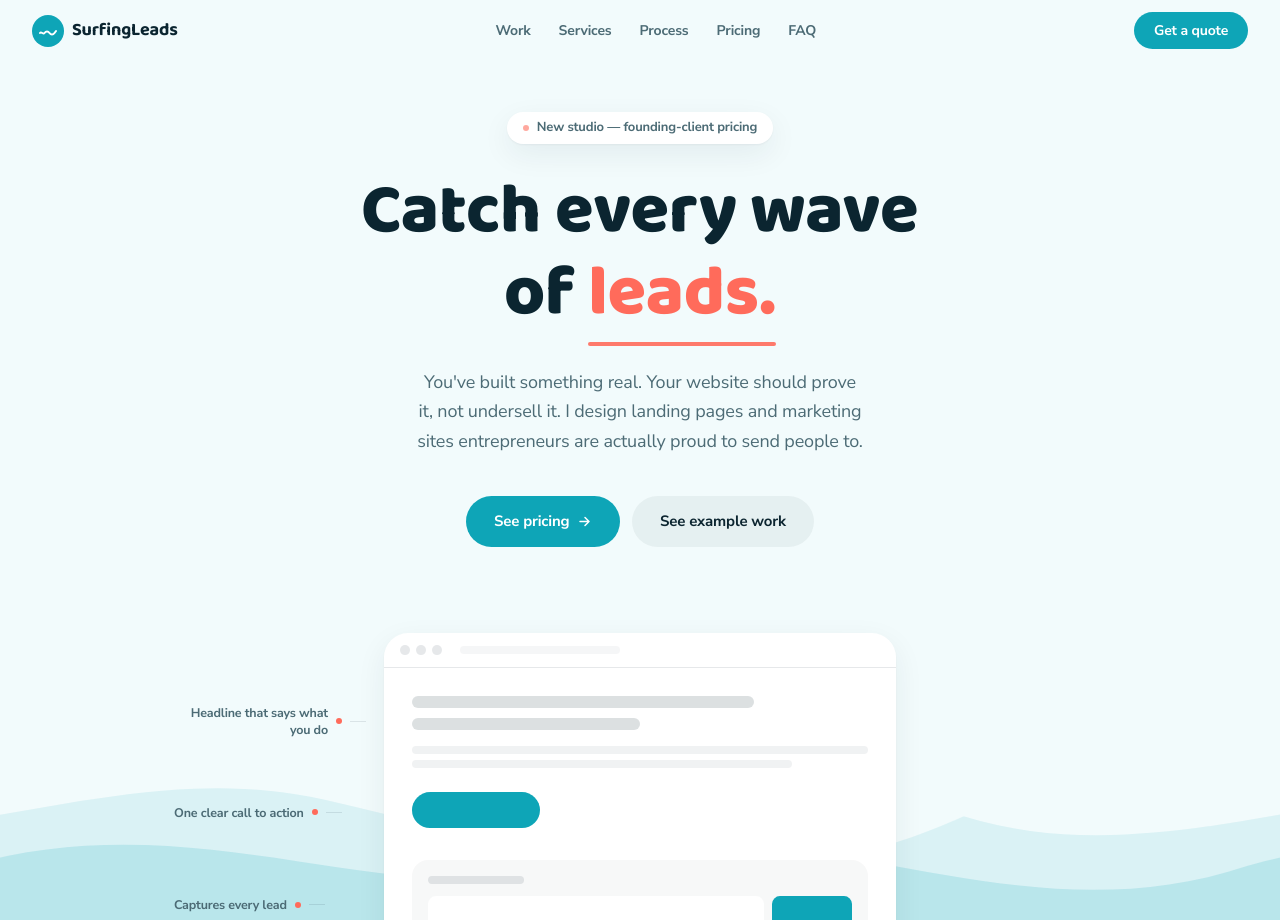
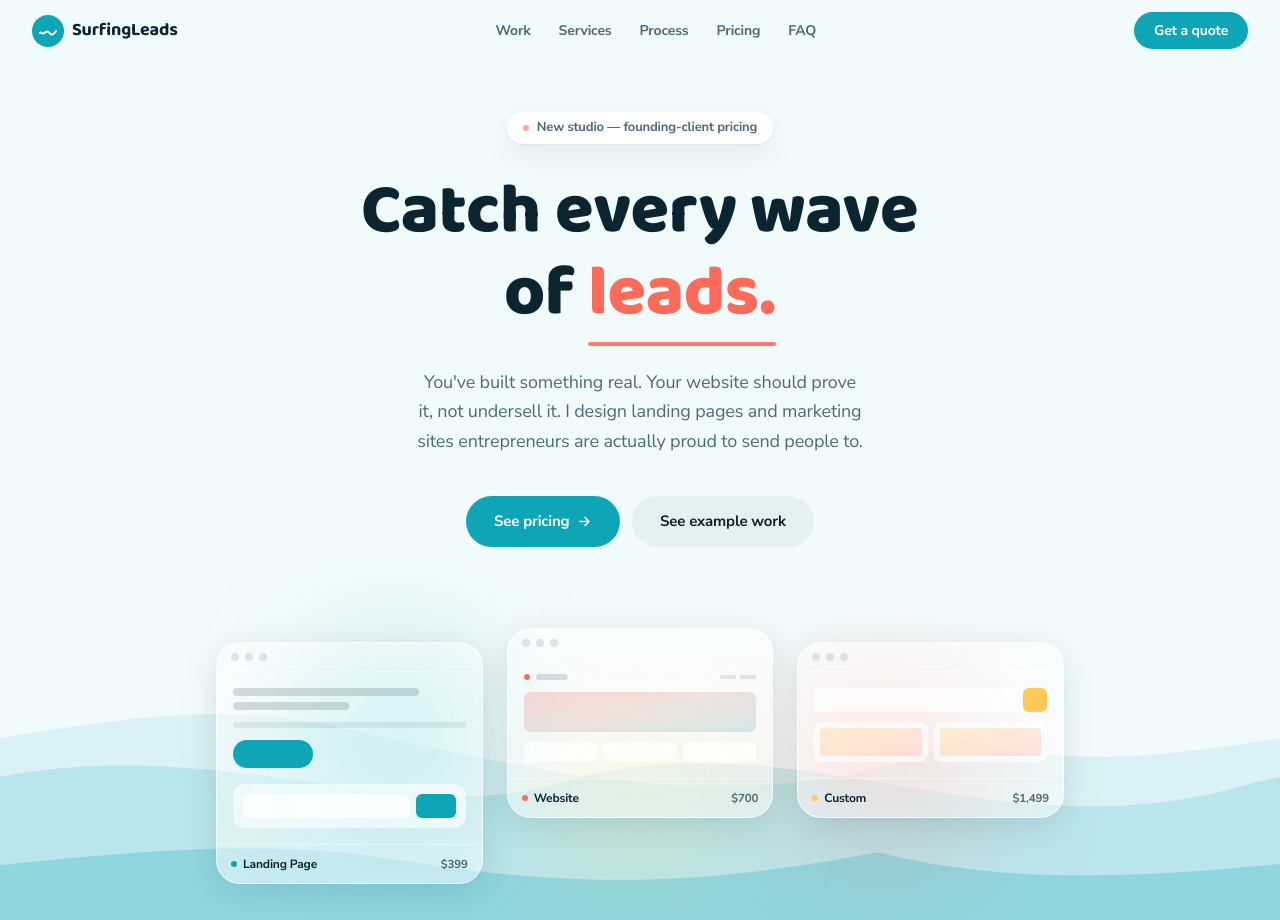
Before and after one commit to Umarzakwan7070/TESTING-, a Next.js app: page / in a window 1280 px wide. Shown: the top 920 px of the page. Built offline with nearby package versions, Linux system fonts and the light colour scheme.

Commit message:
Turn hero mockup into 3 glass cards (Landing Page/Website/Custom)
Only HeroShowcase.tsx changed — replaces the single annotated mockup
with three floating glass cards matching the real pricing tiers, each
with its own mock content and motion.

```diff
--- a/src/components/HeroShowcase.tsx
+++ b/src/components/HeroShowcase.tsx
@@ -4,81 +4,104 @@ import { motion } from "framer-motion";
 
 const EASE: [number, number, number, number] = [0.16, 1, 0.3, 1];
 
-const CALLOUTS = [
-  { top: "18%", label: "Headline that says what you do", delay: 1.5 },
-  { top: "47%", label: "One clear call to action", delay: 1.7 },
-  { top: "74%", label: "Captures every lead", delay: 1.9 },
-];
-
-function Callout({ top, label, delay }: { top: string; label: string; delay: number }) {
+function LandingPageMock() {
   return (
-    <motion.div
-      initial={{ opacity: 0, x: -12 }}
-      animate={{ opacity: 1, x: 0 }}
-      transition={{ duration: 0.6, delay, ease: EASE }}
-      style={{ top }}
-      className="absolute left-0 hidden w-48 -translate-x-[calc(100%+18px)] items-center gap-2 lg:flex"
-    >
-      <span className="text-right text-[12.5px] font-bold leading-snug text-ink-dim">{label}</span>
-      <span className="h-1.5 w-1.5 shrink-0 rounded-full bg-coral" />
-      <span className="h-px w-4 shrink-0 bg-line" />
-    </motion.div>
+    <div className="p-4">
+      <div className="h-2 w-4/5 rounded-full bg-ink/[0.16]" />
+      <div className="mt-1.5 h-2 w-1/2 rounded-full bg-ink/[0.16]" />
+      <div className="mt-3 h-1.5 w-full rounded-full bg-ink/[0.08]" />
+      <div className="mt-3 h-7 w-20 rounded-full bg-ocean" />
+      <div className="mt-4 rounded-xl bg-white/60 p-2.5">
+        <div className="flex gap-1.5">
+          <div className="h-6 flex-1 rounded-md bg-white/70" />
+          <div className="h-6 w-10 rounded-md bg-ocean" />
+        </div>
+      </div>
+    </div>
   );
 }
 
+function WebsiteMock() {
+  return (
+    <div className="p-4">
+      <div className="flex items-center gap-1.5">
+        <div className="h-1.5 w-1.5 rounded-full bg-coral" />
+        <div className="h-1.5 w-8 rounded-full bg-ink/[0.14]" />
+        <div className="ml-auto flex gap-1">
+          <div className="h-1 w-4 rounded-full bg-ink/10" />
+          <div className="h-1 w-4 rounded-full bg-ink/10" />
+        </div>
+      </div>
+      <div className="mt-3 h-10 w-full rounded-lg bg-gradient-to-br from-coral/25 to-ocean/20" />
+      <div className="mt-2.5 grid grid-cols-3 gap-1.5">
+        <div className="h-5 rounded bg-white/60" />
+        <div className="h-5 rounded bg-white/60" />
+        <div className="h-5 rounded bg-white/60" />
+      </div>
+    </div>
+  );
+}
+
+function CustomMock() {
+  return (
+    <div className="p-4">
+      <div className="flex gap-1.5">
+        <div className="h-6 flex-1 rounded-md bg-white/60" />
+        <div className="h-6 w-6 rounded-md bg-sun" />
+      </div>
+      <div className="mt-2.5 grid grid-cols-2 gap-1.5">
+        <div className="rounded-lg bg-white/60 p-1.5">
+          <div className="h-7 rounded bg-gradient-to-br from-sun/25 to-coral/20" />
+        </div>
+        <div className="rounded-lg bg-white/60 p-1.5">
+          <div className="h-7 rounded bg-gradient-to-br from-sun/25 to-coral/20" />
+        </div>
+      </div>
+    </div>
+  );
+}
+
+const CARDS = [
+  { key: "landing", label: "Landing Page", price: "$399", mock: LandingPageMock, dot: "bg-ocean", float: 0, delay: 1.1 },
+  { key: "website", label: "Website", price: "$700", mock: WebsiteMock, dot: "bg-coral", float: -14, delay: 1.25 },
+  { key: "custom", label: "Custom", price: "$1,499", mock: CustomMock, dot: "bg-sun", float: 0, delay: 1.4 },
+];
+
 export default function HeroShowcase() {
   return (
-    <motion.div
-      initial={{ opacity: 0, y: 40, scale: 0.94 }}
-      animate={{ opacity: 1, y: 0, scale: 1 }}
-      transition={{ duration: 0.9, delay: 1.0, ease: EASE }}
-      className="relative mx-auto mt-16 w-full max-w-lg lg:mt-24"
-    >
-      {CALLOUTS.map((c) => (
-        <Callout key={c.label} top={c.top} label={c.label} delay={c.delay} />
-      ))}
+    <div className="relative mx-auto mt-16 w-full max-w-4xl lg:mt-24">
+      <div className="pointer-events-none absolute inset-0 -z-10">
+        <div className="absolute left-[10%] top-0 h-48 w-48 rounded-full bg-ocean/20 blur-3xl" />
+        <div className="absolute right-[10%] top-10 h-48 w-48 rounded-full bg-coral/20 blur-3xl" />
+        <div className="absolute bottom-0 left-1/2 h-40 w-40 -translate-x-1/2 rounded-full bg-sun/20 blur-3xl" />
+      </div>
 
-      <motion.div
-        animate={{ y: [0, -10, 0] }}
-        transition={{ duration: 5, repeat: Infinity, ease: "easeInOut" }}
-        className="card overflow-hidden"
-      >
-        <div className="flex items-center gap-1.5 border-b border-line px-4 py-3">
-          <span className="h-2.5 w-2.5 rounded-full bg-ink/10" />
-          <span className="h-2.5 w-2.5 rounded-full bg-ink/10" />
-          <span className="h-2.5 w-2.5 rounded-full bg-ink/10" />
-          <span className="ml-3 h-2 flex-1 max-w-40 rounded-full bg-ink/[0.04]" />
-        </div>
-
-        <div className="p-7">
-          <div className="h-3 w-3/4 rounded-full bg-ink/[0.14]" />
-          <div className="mt-2.5 h-3 w-1/2 rounded-full bg-ink/[0.14]" />
-          <div className="mt-4 h-2 w-full rounded-full bg-ink/[0.06]" />
-          <div className="mt-1.5 h-2 w-5/6 rounded-full bg-ink/[0.06]" />
-
-          <div className="mt-6 h-9 w-32 rounded-full bg-ocean" />
-
-          <div className="mt-8 rounded-2xl bg-ink/[0.03] p-4">
-            <div className="h-2 w-24 rounded-full bg-ink/10" />
-            <div className="mt-3 flex gap-2">
-              <div className="h-9 flex-1 rounded-lg bg-white" />
-              <div className="h-9 w-20 rounded-lg bg-ocean" />
+      <div className="grid grid-cols-1 gap-6 sm:grid-cols-3 sm:items-start">
+        {CARDS.map((c) => (
+          <motion.div
+            key={c.key}
+            initial={{ opacity: 0, y: 50, scale: 0.92 }}
+            animate={{ opacity: 1, y: c.float, scale: 1 }}
+            whileHover={{ y: c.float - 8, scale: 1.03 }}
+            transition={{ duration: 0.8, delay: c.delay, ease: EASE }}
+            className="glass w-full overflow-hidden"
+          >
+            <div className="flex items-center gap-1.5 border-b border-white/50 px-3.5 py-2.5">
+              <span className="h-2 w-2 rounded-full bg-ink/10" />
+              <span className="h-2 w-2 rounded-full bg-ink/10" />
+              <span className="h-2 w-2 rounded-full bg-ink/10" />
             </div>
-          </div>
-        </div>
-      </motion.div>
-
-      <motion.div
-        initial={{ opacity: 0, y: 10, rotate: -4 }}
-        animate={{ opacity: 1, y: 0, rotate: -4 }}
-        transition={{ duration: 0.6, delay: 2.1, ease: EASE }}
-        className="card absolute -bottom-5 -right-4 flex items-center gap-2 px-4 py-2.5 sm:-right-8"
-      >
-        <span className="flex h-6 w-6 items-center justify-center rounded-full bg-sun text-[11px] font-bold text-ink">
-          $
-        </span>
-        <span className="text-[13px] font-bold text-ink">Starting at $399</span>
-      </motion.div>
-    </motion.div>
+            <c.mock />
+            <div className="flex items-center justify-between border-t border-white/50 px-3.5 py-2.5">
+              <span className="flex items-center gap-1.5 text-[12px] font-bold text-ink">
+                <span className={`h-1.5 w-1.5 rounded-full ${c.dot}`} />
+                {c.label}
+              </span>
+              <span className="text-[11.5px] font-bold text-ink-dim">{c.price}</span>
+            </div>
+          </motion.div>
+        ))}
+      </div>
+    </div>
   );
 }
```
